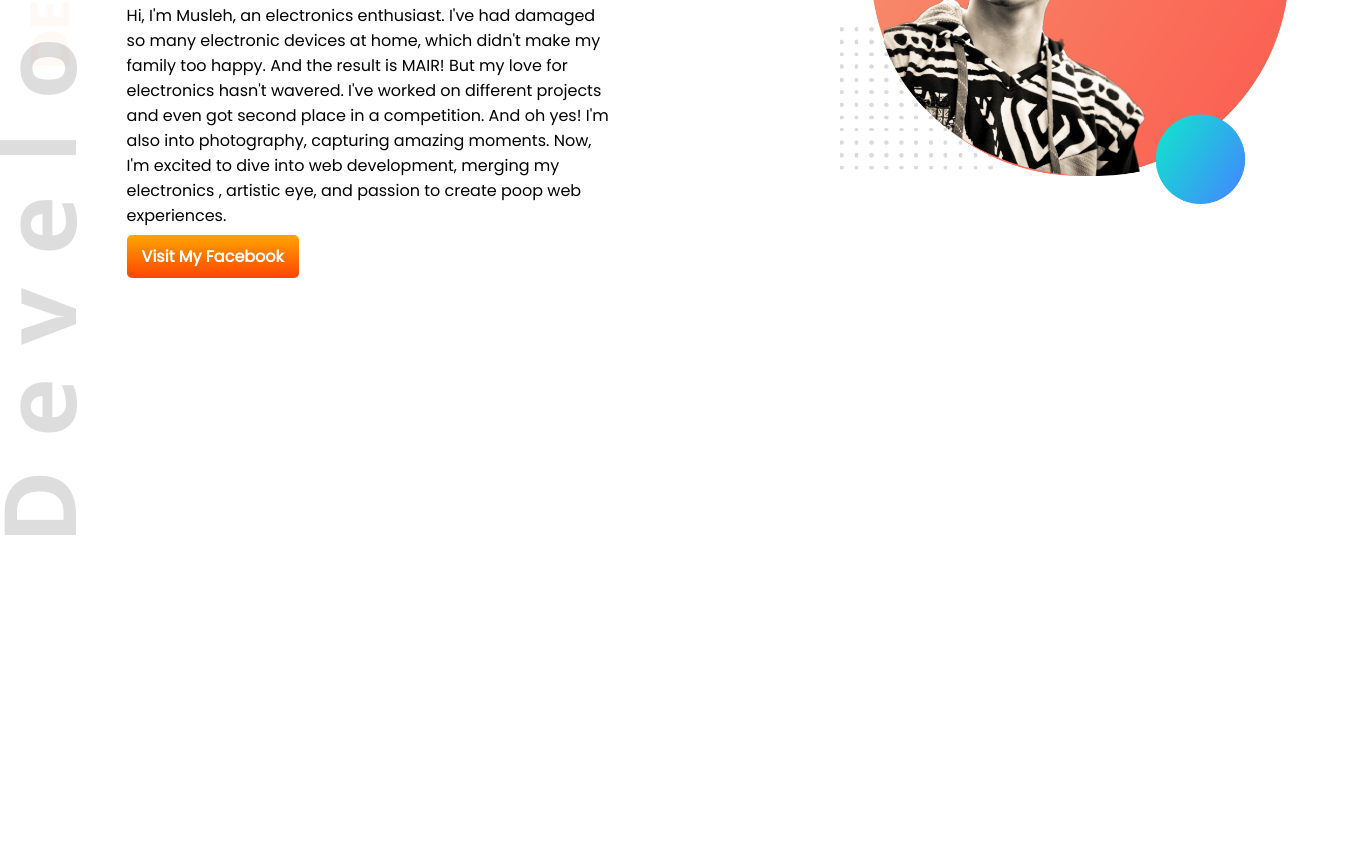
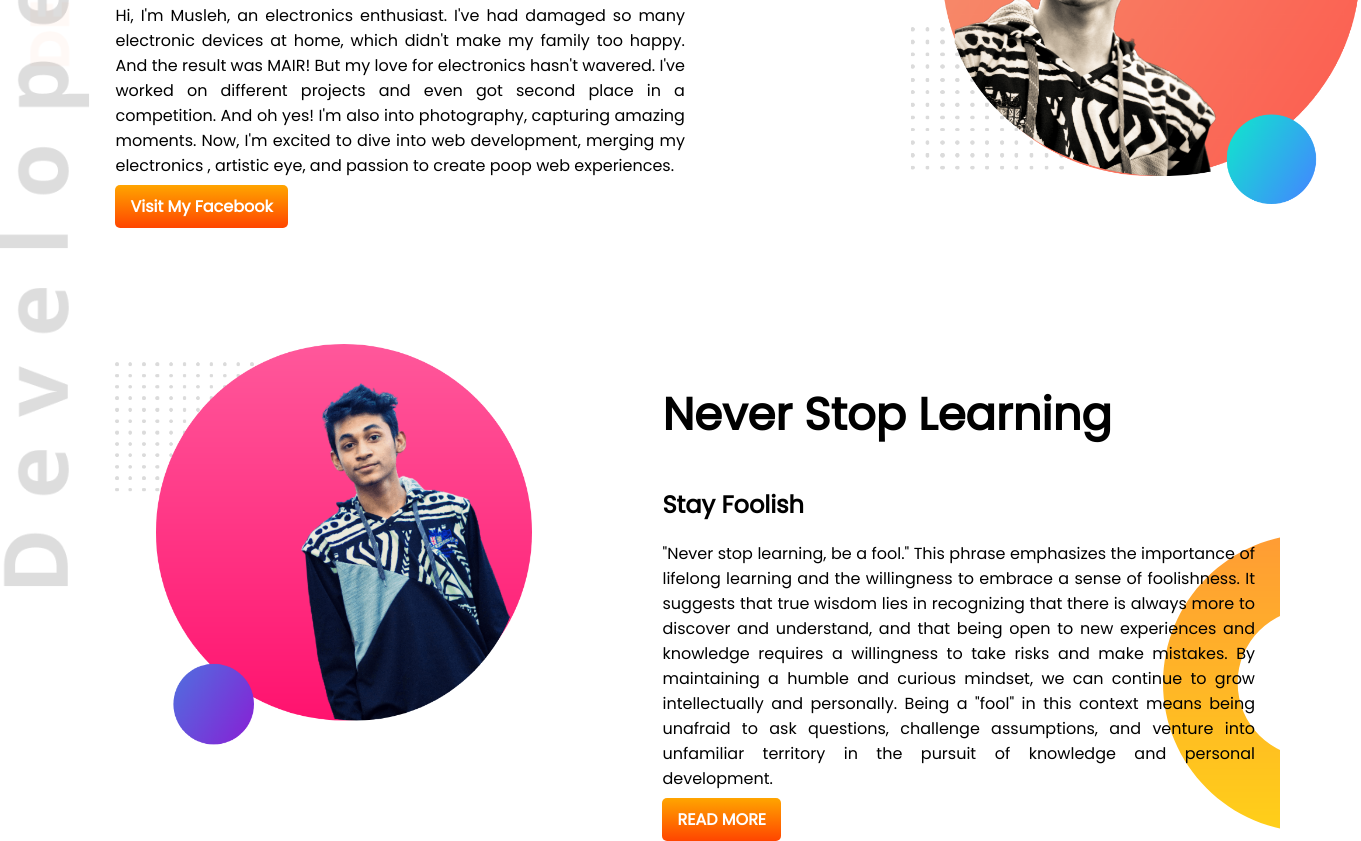
Before and after one commit to Muslehud77/developer-portfolio, a plain HTML site: page index.html in a window 1280 px wide. Shown: the part 293-1134 px from the top of the page, 1361 px wide, since content can reach past the window. Before the commit the page ends 836 px from the top, so only its background shows below. Drawn offline with Linux system fonts and the light colour scheme.

Commit message:
second-section

```diff
--- a/index.html
+++ b/index.html
@@ -14,21 +14,38 @@
         <div class="developerimage">
             <img src="images/developer.png" alt="">
         </div>
-        <div class="s01div">
+        <div class="half-width">
             <h1>Welcome To</h1>
             <h1 class="haehae"><span class="namecolor">Musleh's </span>World</h1>
             <h3>Being a Poop Web Developer</h3>
             <p>Hi, I'm Musleh, an electronics enthusiast. I've had damaged so many electronic devices at home, which
-                didn't make my family too happy. And the result is MAIR! But my love for electronics hasn't wavered. I've worked on different projects
+                didn't make my family too happy. And the result was MAIR! But my love for electronics hasn't wavered. I've worked on different projects
                 and even got second place in a competition. And oh yes! I'm also into photography, capturing amazing moments.
                 Now, I'm excited to dive into web development, merging my electronics , artistic eye, and passion to create poop
                 web experiences.</p>
                 <a class="link-button01" href="https://www.facebook.com/musleh.ud" target="_blank">Visit My Facebook</a>
         </div>
-        <div class="s01div">
+        <div class="half-width">
             <img src="images/musleh1.png" alt="">
         </div>
+        </section>
+        <section class="dream-big" >
+            <div class="img02">
+                <img src="images/musleh2.png" alt="">
+            </div>
+            <div class="half-width02">
+            <h1>Never Stop Learning</h1>
+            <h2>Stay Foolish</h2>
+            <p class="paragraph">"Never stop learning, be a fool." This phrase emphasizes the importance of lifelong learning and the willingness to
+            embrace a sense of foolishness. It suggests that true wisdom lies in recognizing that there is always more to discover
+            and understand, and that being open to new experiences and knowledge requires a willingness to take risks and make
+            mistakes. By maintaining a humble and curious mindset, we can continue to grow intellectually and personally. Being a
+            "fool" in this context means being unafraid to ask questions, challenge assumptions, and venture into unfamiliar
+            territory in the pursuit of knowledge and personal development.</p>
+            <a class="link-button01" target="_blank" href="">READ MORE</a>
+            </div>
 
-    </section>
+
+        </section>
 </body>
 </html>
--- a/style.css
+++ b/style.css
@@ -10,16 +10,33 @@ h1 {
 }
 section {
     display: flex;
+    margin-bottom: -250px;
 }
-.s01div {
+.half-width {
     width: 50% ;
     padding-left: 2%;
 
 }
-.s01div img {
+.half-width img {
     margin-top: 50px;
     margin-left: 200px;
     width: 450px;
+}
+.half-width p{
+    text-align: justify;
+}
+img {
+    max-width: 100%;
+    max-height: 100%;
+}
+.img02{
+    margin-left: 115px;
+    margin-right: 130px;
+    width: 3500px;
+}
+.paragraph {
+    text-align: justify ;
+    margin-right: 25px;
 }
 .link-button01{
     background-image: linear-gradient(orange,orangered);
@@ -30,7 +47,7 @@ section {
     border-radius: 5px;
 }
 .developerimage{
-    margin-top: 65px;
+    margin-top: 200px;
 
 }
 .background{
@@ -38,3 +55,8 @@ section {
 
     background-repeat: no-repeat;
 }
+.dream-big{
+    background-image: url(images/dream-bg.png);
+    background-repeat: no-repeat;
+    background-position: right bottom !important;
+}
```
